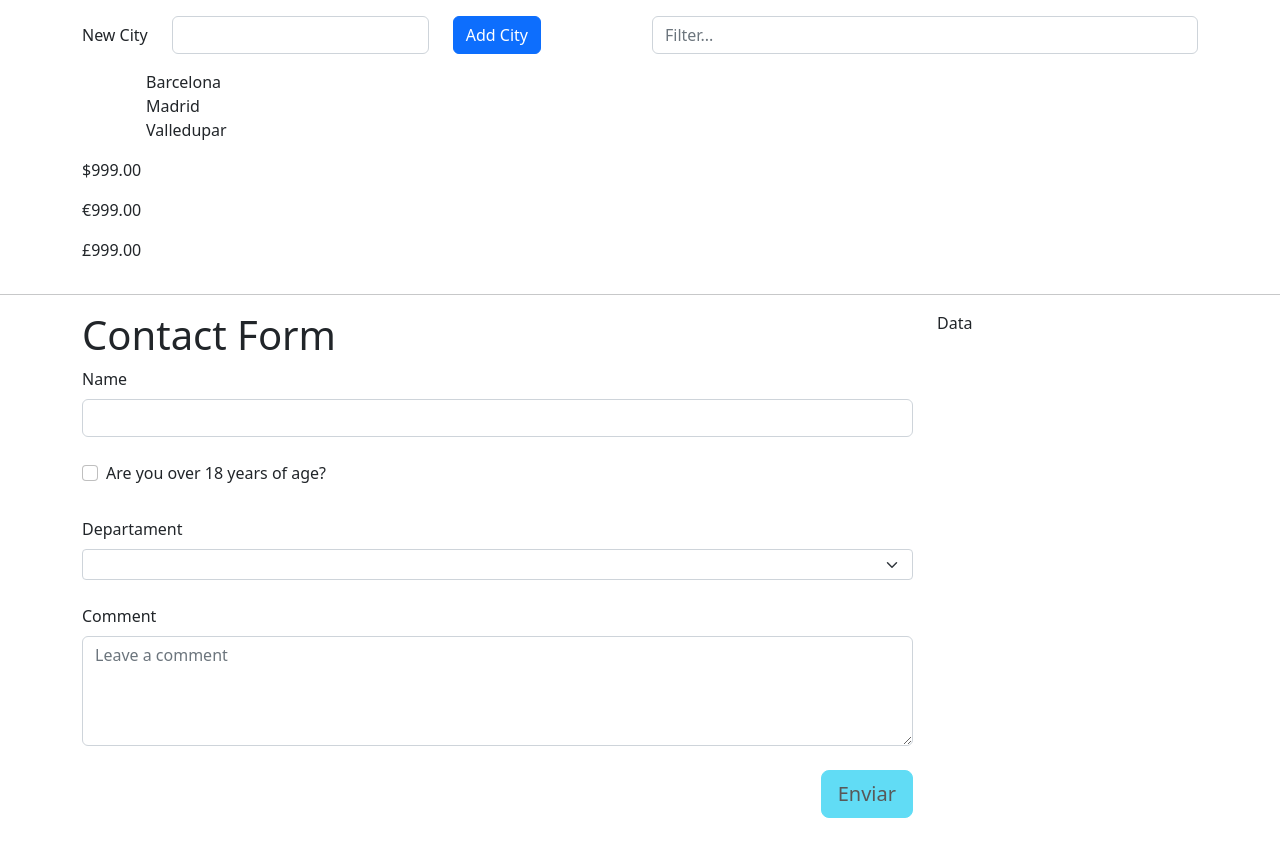
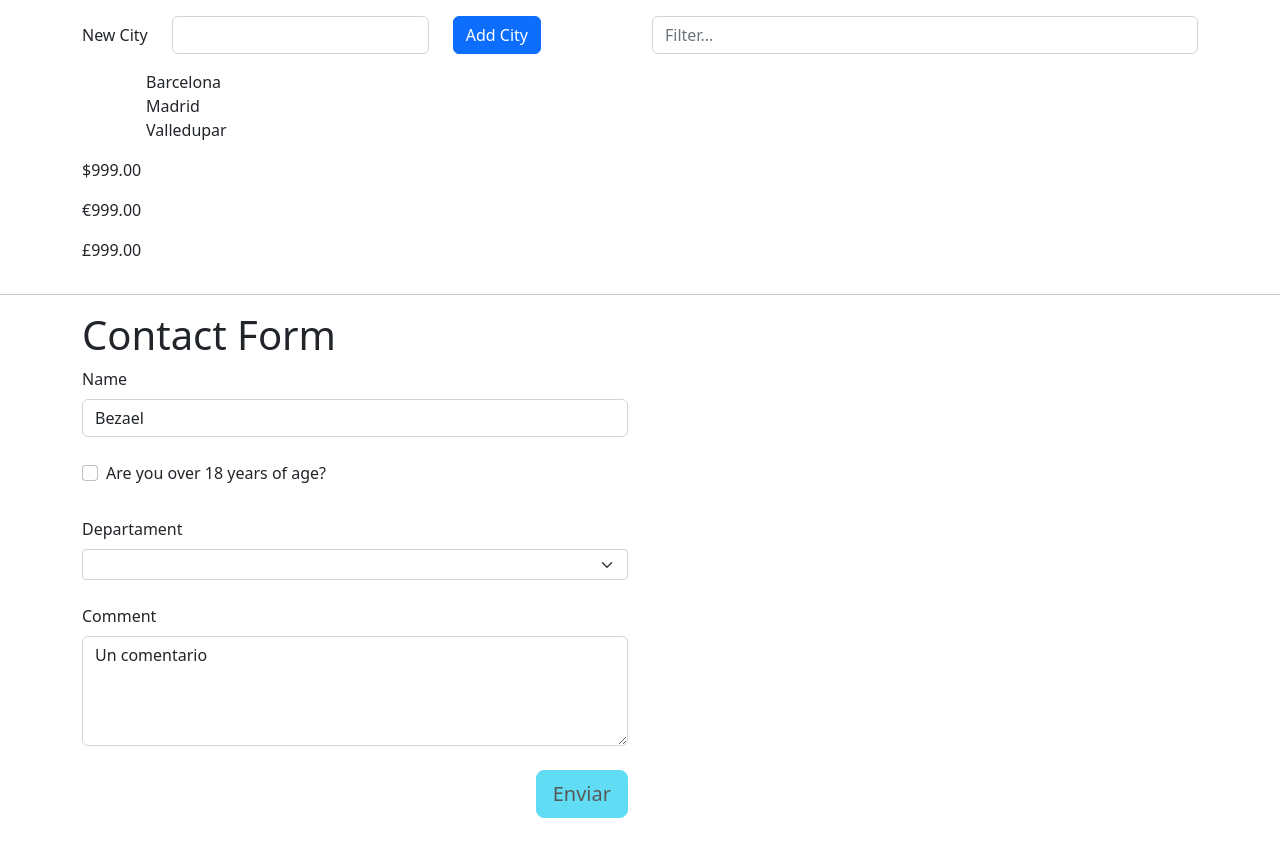
Before and after one commit to lelequinter/Angular-en-28-Dias, an Angular app: page /contact-reactive in a window 1280 px wide. Built offline with nearby package versions, Linux system fonts and the light colour scheme.

Commit message:
formularios reactivos 2da parte

```diff
--- a/src/app/app.component.html
+++ b/src/app/app.component.html
@@ -33,9 +33,11 @@
 <hr>
 <div class="container">
   <div class="row">
-    <div class="col-9">
+    <!-- <div class="col-6">
       <app-contact></app-contact>
+    </div> -->
+    <div class="col-6">
+      <app-contact-reactive></app-contact-reactive>
     </div>
-    <div class="col-3">Data</div>
   </div>
 </div>
--- /dev/null
+++ b/src/app/contact-reactive/contact-reactive.component.html
@@ -0,0 +1,46 @@
+<h1>Contact Form</h1>
+<form (ngSubmit)="onSubmit();" [formGroup]="contactForm">
+    <div class="mb-4">
+        <label for="name" class="form-label">Name</label>
+        <input type="text" class="form-control" id="name" name="name" required formControlName="name">
+        <div *ngIf="contactForm.get('name')?.touched && contactForm.get('name')?.errors?.['required'] "
+            class="alert alert-danger">
+            This field is requiered</div>
+        <div *ngIf="contactForm.get('name')?.touched && contactForm.get('name')?.errors?.['minlength'] "
+            class="alert alert-danger">
+            Name must be longer than {{contactForm.get('name')?.errors?.['minlength'].requiredLength}} characters</div>
+    </div>
+    <div class="mb-4 form-check">
+        <label for="checkAdult" class="form-label">Are you over 18 years of age?</label>
+        <input type="checkbox" class="form-check-input" id="checkAdult" name="checkAdult" required
+            formControlName="checkAdult">
+        <div *ngIf="contactForm.get('checkAdult')?.touched && contactForm.get('checkAdult')?.errors?.['required'] "
+            class="alert alert-danger">
+            This field is requiered</div>
+        <!-- <div [hidden]="checkAdult.valid || checkAdult.pristine " class="alert alert-danger">This field is requiered</div> -->
+    </div>
+    <div class="mb-4">
+        <label for="departament" class="form-label">Departament</label>
+        <select name="departament" id="departament" name="departament" class="form-select form-select-sm"
+            formControlName="departament">
+            <option selected>Open this select</option>
+            <option value="marketing">Marketing</option>
+            <option value="sales">Sales</option>
+            <option value="other">Other</option>
+        </select>
+    </div>
+    <div class="mb-4">
+        <label for="comment" class="form-label">Comment</label>
+        <textarea class="form-control" placeholder="Leave a comment" name="comment" id="comment" rows="4" required
+            formControlName="comment"></textarea>
+        <div *ngIf="contactForm.get('comment')?.touched && contactForm.get('comment')?.errors?.['required'] "
+            class="alert alert-danger">
+            This field is requiered</div>
+        <!-- <div [hidden]="comment.valid || comment.pristine " class="alert alert-danger">This field is requiered</div> -->
+    </div>
+
+    <div class="d-flex justify-content-end mb-4">
+        <button type="submit" class="btn btn-info btn-lg" [disabled]="contactForm.invalid">Enviar</button>
+    </div>
+
+</form>
--- /dev/null
+++ b/src/app/contact-reactive/contact-reactive.component.ts
@@ -0,0 +1,40 @@
+import { Component, OnInit } from '@angular/core';
+import { FormBuilder, FormGroup, Validators } from '@angular/forms';
+
+@Component({
+  selector: 'app-contact-reactive',
+  templateUrl: './contact-reactive.component.html',
+  styleUrls: ['./contact-reactive.component.scss'],
+})
+export class ContactReactiveComponent implements OnInit {
+  contactForm!: FormGroup;
+
+  constructor(private readonly fb: FormBuilder) {}
+
+  ngOnInit(): void {
+    this.contactForm = this.initForm();
+    this.onPatchValue();
+    // this.onSetValue();
+  }
+
+  onPatchValue() {
+    this.contactForm.patchValue({ name: 'Bezael' });
+  }
+
+  // onSetValue() {
+  //   this.contactForm.setValue({ name: 'Leyder' });
+  // }
+
+  onSubmit() {
+    console.log('Form', this.contactForm.value);
+  }
+
+  initForm(): FormGroup {
+    return this.fb.group({
+      name: ['', [Validators.required, Validators.minLength(5)]],
+      checkAdult: ['', [Validators.required]],
+      departament: [''],
+      comment: ['Un comentario', [Validators.required]],
+    });
+  }
+}
```
Also changed, not shown: src/app/app.module.ts (+4 -3 lines), src/app/contact-reactive/contact-reactive.component.scss (added), 1 other file (tests, documents, lock files or other folders).
